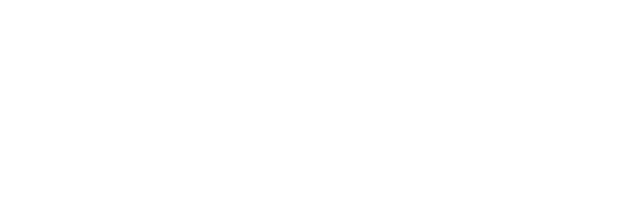
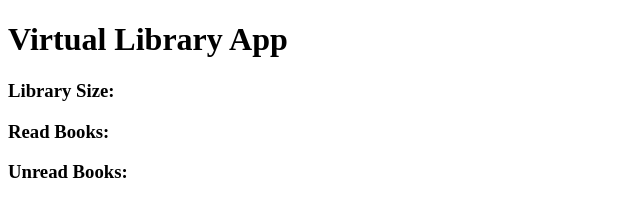
Before and after one commit to neelg07/Library, a website: page index.html in a window 1280 px wide. Shown: the whole page, without its empty margins (0-640 px from the left). Drawn offline with Linux system fonts and the light colour scheme.

Commit message:
Initialize header of page

```diff
--- a/index.html
+++ b/index.html
@@ -1,14 +1,26 @@
 <!DOCTYPE html>
 <html lang="en">
     <head>
-        <meta charset="UTF-8">
-        <meta name="viewport" content="width=device-width, initial-scale=1.0">
+        <meta charset="UTF-8" />
+        <meta name="viewport" content="width=device-width, initial-scale=1.0" />
         <title>Library App</title>
-        <link rel="stylesheet" href="./styles.css">
+        <link rel="stylesheet" href="./styles.css" />
         <script src="./library.js" defer></script>
     </head>
 
     <body>
-
+        <div class="container">
+            <div class="header">
+                <div class="title">
+                    <h1>Virtual Library App</h1>
+                </div>
+                <div class="log">
+                    <h3>Library Size:</h3>
+                    <h3>Read Books:</h3>
+                    <h3>Unread Books:</h3>
+                </div>
+            </div>
+            <div class="add-book"></div>
+        </div>
     </body>
 </html>
```
